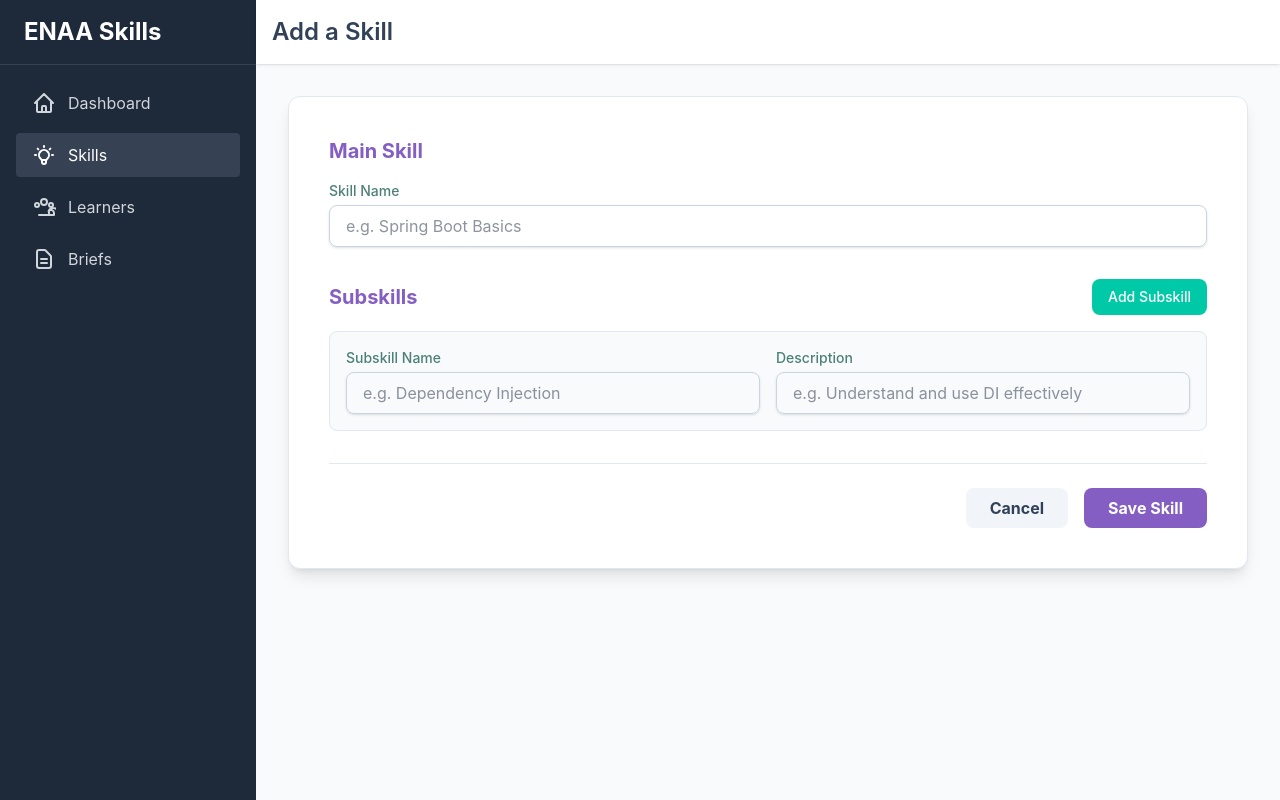
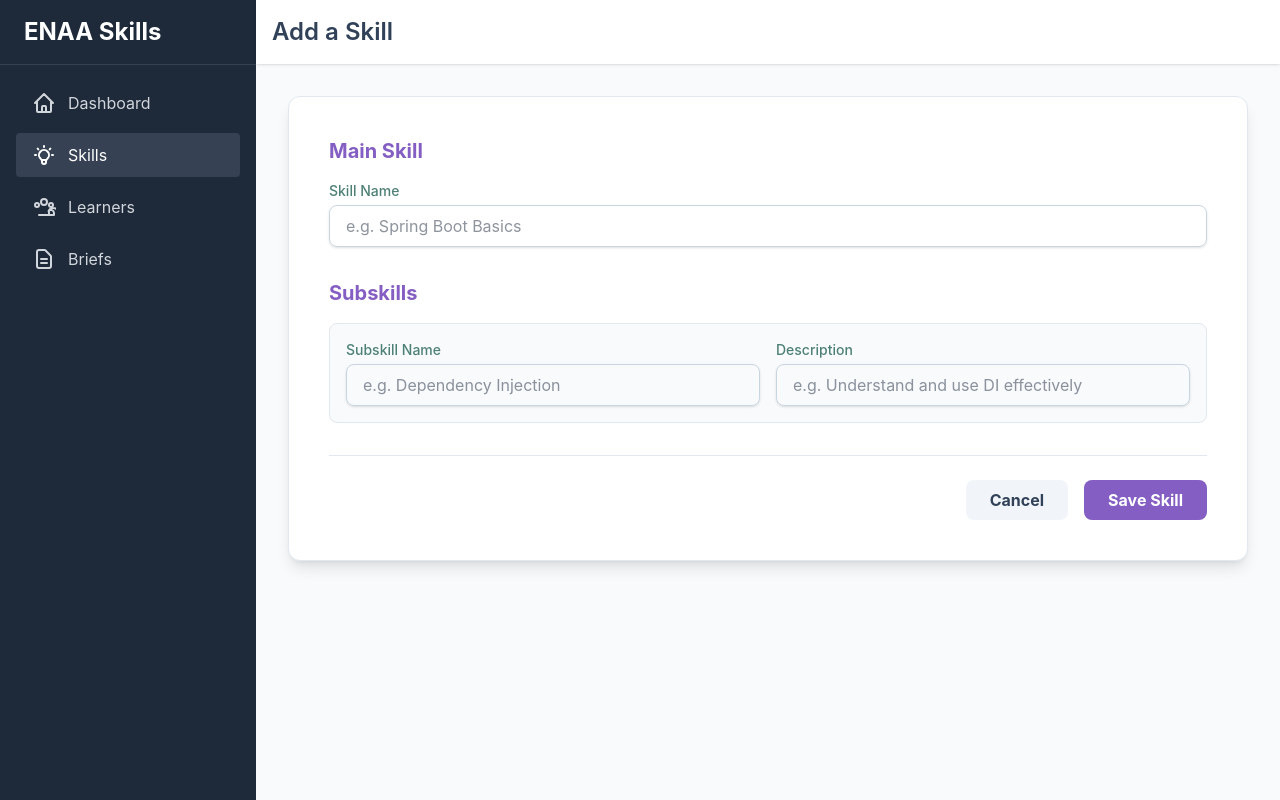
Before and after one commit to lahcen404/ENAA-SKills-microservices, an Angular app in the folder enaa-skills-frontend/: page /add-skill in a window 1280 px wide. Built offline with nearby package versions, Linux system fonts and the light colour scheme.

Commit message:
create skill service in front

```diff
--- /dev/null
+++ b/enaa-skills-frontend/src/app/core/modules/subSkill.ts
@@ -0,0 +1,6 @@
+export interface SubSkill {
+  id?: number;
+  name: string;
+  description: string;
+  status?: 'VALIDATE' | 'NOT_VALIDATE' ;
+}
--- /dev/null
+++ b/enaa-skills-frontend/src/app/core/services/skill/skill.ts
@@ -0,0 +1,28 @@
+import { Injectable } from '@angular/core';
+import {HttpClient} from '@angular/common/http';
+import {Observable} from 'rxjs';
+
+@Injectable({
+  providedIn: 'root'
+})
+export class Skill {
+  apiUrl="http://localhost:8080/api/surplus";
+
+  constructor(private http: HttpClient){}
+
+  addSkill(skill: Skill):Observable<Skill>{
+    return this.http.post<Skill>(this.apiUrl,skill);
+  }
+
+  getAllSkills():Observable<Skill[]>{
+    return this.http.get<Skill[]>(this.apiUrl);
+  }
+
+  getSkillById(id:number):Observable<Skill>{
+    return this.http.get<Skill>(`${this.apiUrl}/${id}`);
+  }
+
+  deleteSkill(id: number):Observable<void>{
+    return this.http.delete<void>(`${this.apiUrl}/${id}`);
+  }
+}
--- a/enaa-skills-frontend/src/app/features/competences/competence-form/competence-form.html
+++ b/enaa-skills-frontend/src/app/features/competences/competence-form/competence-form.html
@@ -59,14 +59,13 @@
         <div>
           <div class="flex justify-between items-center mb-4">
             <h3 class="text-xl font-bold text-custom-purple">Subskills</h3>
-            <button type="button" id="add-subskill-btn"
-                    class="text-sm px-4 py-2 bg-custom-teal text-white rounded-lg font-medium hover:bg-opacity-90 transition">
-              Add Subskill
-            </button>
+            <!-- Le bouton "Add" est retiré car il n'y a plus de JS -->
           </div>
 
-          <!-- Subskill 1  -->
-          <div class="subskill-form p-4 border border-slate-200 rounded-lg bg-slate-50 mb-4">
+          <!-- Conteneur pour les sous-compétences -->
+          <div id="subskills-container" class="space-y-4">
+            <!-- Un seul formulaire de sous-compétence est affiché par défaut -->
+            <div class="subskill-form p-4 border border-slate-200 rounded-lg bg-slate-50">
               <div class="grid grid-cols-1 md:grid-cols-2 gap-4">
                 <div>
                   <label class="block text-sm font-medium text-custom-muted-teal">Subskill Name</label>
@@ -79,6 +78,7 @@
                   <input type="text" name="subSkills[0][description]" required
                          class="w-full px-4 py-2 mt-1 border border-slate-300 rounded-lg shadow-sm focus:ring-custom-teal focus:border-custom-teal transition"
                          placeholder="e.g. Understand and use DI effectively">
+                </div>
               </div>
             </div>
           </div>
@@ -101,4 +101,5 @@
   </main>
 </div>
 
+
 </body>
```
Also changed, not shown: enaa-skills-frontend/src/app/core/modules/skill.ts (added, +8 -0 lines), 1 other file (tests, documents, lock files or other folders). Lines whose indentation alone changed are shown as unchanged.
